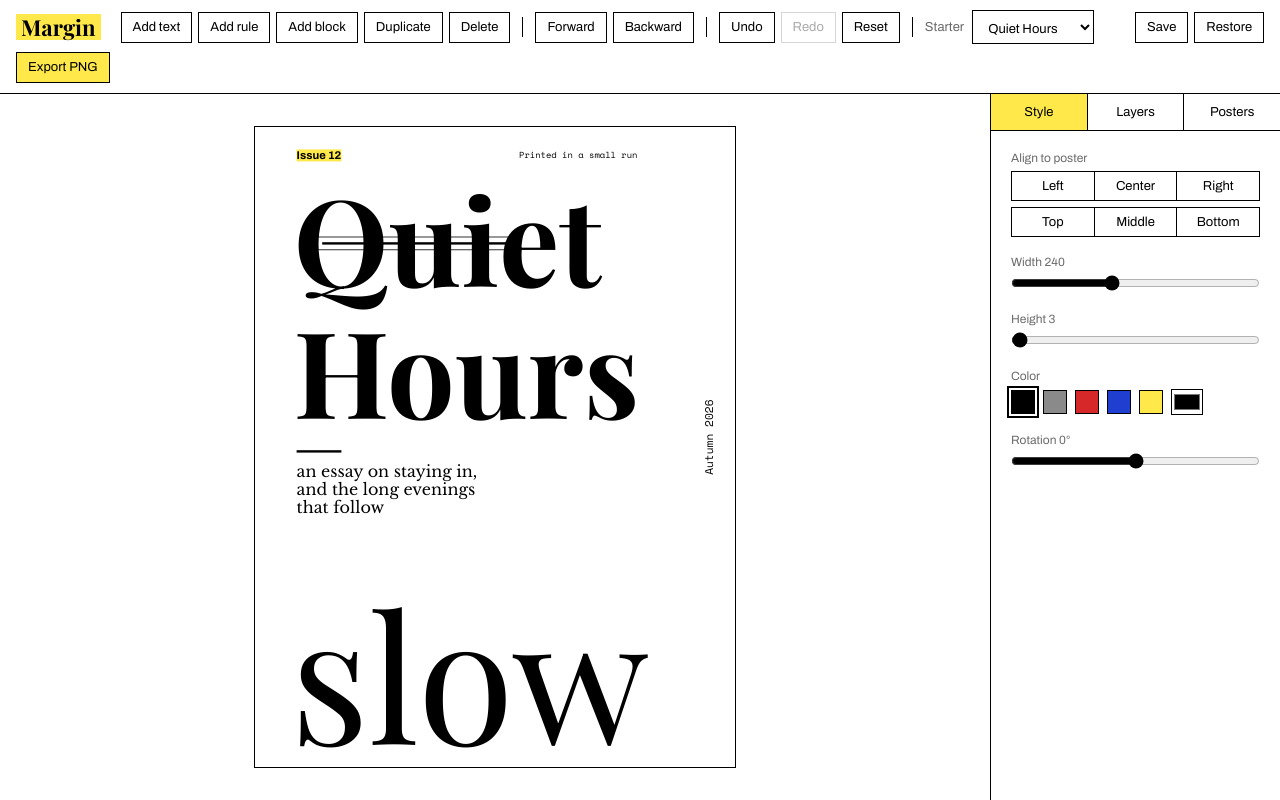
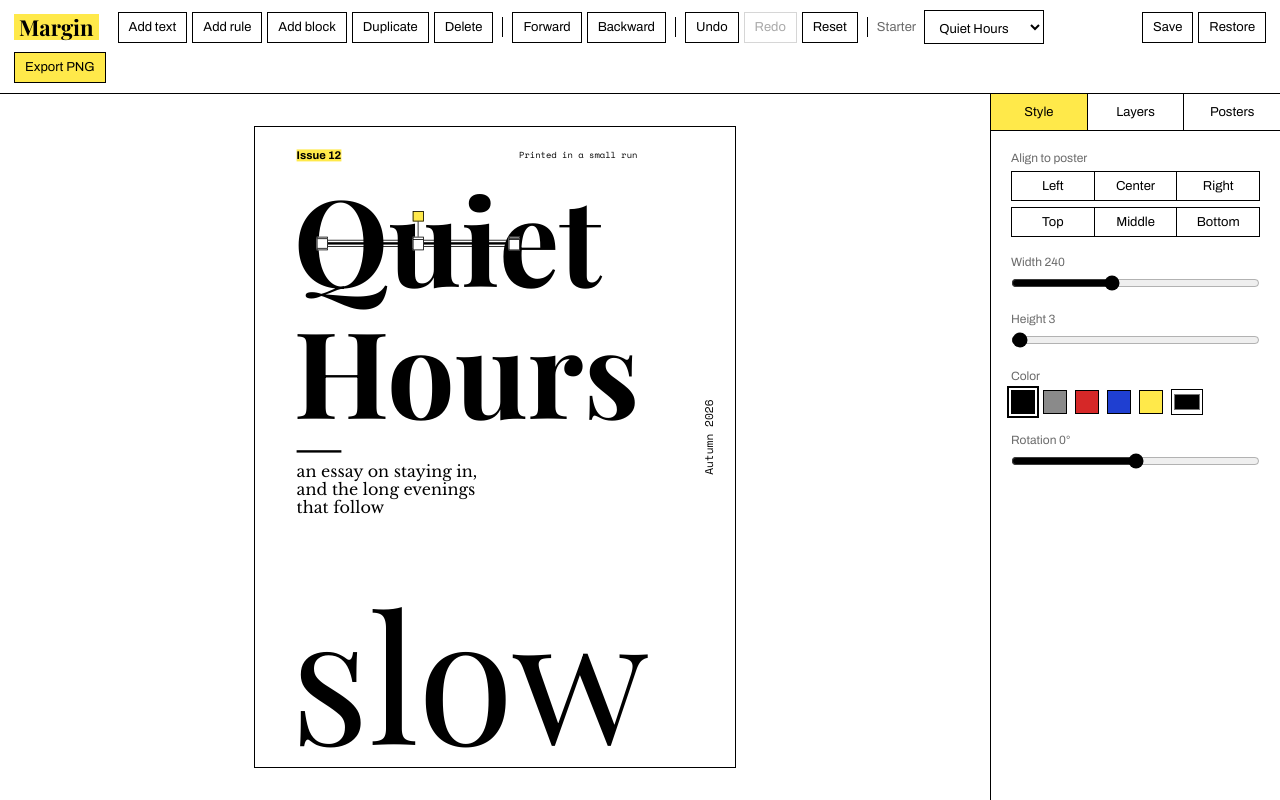
Before and after one commit to kartikyemul/margin-type-playground, a React (Vite) app: page / in a window 1280 px wide. Both pictures are taken after a click on the button "Add rule". Built offline with nearby package versions, Linux system fonts and the light colour scheme; a web font is replaced by a local one.

Commit message:
add resize and rotate handles, grid on the canvas

```diff
--- a/src/App.css
+++ b/src/App.css
@@ -50,8 +50,8 @@ textarea {
   display: flex;
   flex-wrap: wrap;
   align-items: center;
-  gap: 8px 6px;
-  padding: 10px 16px;
+  gap: 8px 5px;
+  padding: 10px 14px;
   border-bottom: 1px solid #000;
 }
 
@@ -68,7 +68,7 @@ textarea {
 .divider {
   width: 1px;
   height: 20px;
-  margin: 0 6px;
+  margin: 0 4px;
   background: #000;
 }
 
@@ -80,13 +80,17 @@ textarea {
   white-space: nowrap;
   font-size: 13px;
   line-height: 1;
-  padding: 8px 11px;
+  padding: 8px 10px;
   border: 1px solid #000;
   background: #fff;
   cursor: pointer;
 }
 
 .btn:hover:not(:disabled) {
+  background: var(--yellow);
+}
+
+.btn[aria-pressed='true'] {
   background: var(--yellow);
 }
 
@@ -192,12 +196,45 @@ textarea {
 
 .item:hover {
   outline: 1px dashed #999;
-  outline-offset: 6px;
+  outline-offset: 2px;
 }
 
 .item.selected {
   outline: 1px solid #000;
-  outline-offset: 6px;
+  outline-offset: 2px;
+}
+
+.grid {
+  position: absolute;
+  top: 0;
+  left: 0;
+  pointer-events: none;
+}
+
+.handle {
+  position: absolute;
+  z-index: 2;
+  background: #fff;
+  border: 1px solid #000;
+  transform: translate(-50%, -50%);
+  touch-action: none;
+}
+
+.handle.rotate {
+  background: var(--yellow);
+  cursor: grab;
+}
+
+.handle.rotate:active {
+  cursor: grabbing;
+}
+
+.rotate-line {
+  position: absolute;
+  left: 50%;
+  background: #000;
+  pointer-events: none;
+  transform: translateX(-50%);
 }
 
 .line {
@@ -340,6 +377,20 @@ textarea {
   margin-bottom: 6px;
   font-size: 12px;
   color: var(--muted);
+}
+
+.visually-hidden {
+  position: absolute;
+  width: 1px;
+  height: 1px;
+  overflow: hidden;
+  clip: rect(0 0 0 0);
+  white-space: nowrap;
+}
+
+.field label.check + label.check,
+.field label.check + .segmented {
+  margin-top: 8px;
 }
 
 .field label.check {
--- a/src/Canvas.jsx
+++ b/src/Canvas.jsx
@@ -1,5 +1,10 @@
 import { useEffect, useRef, useState } from 'react'
 import { HIGHLIGHT, MARGIN, fontStack } from './constants.js'
+
+const SHAPE_HANDLES = ['nw', 'n', 'ne', 'e', 'se', 's', 'sw', 'w']
+const TEXT_HANDLES = ['nw', 'ne', 'se', 'sw']
+
+const CURSORS = { n: 'ns-resize', s: 'ns-resize', e: 'ew-resize', w: 'ew-resize', nw: 'nwse-resize', se: 'nwse-resize', ne: 'nesw-resize', sw: 'nesw-resize' }
 
 // Snap one axis: the element's start, middle or end can lock onto the margin or the centre.
 function snapAxis(pos, size, total, threshold) {
@@ -21,9 +26,12 @@ function snapAxis(pos, size, total, threshold) {
 function Canvas({ elements, poster, selectedIds, onSelect, onMove, onEdit }) {
   const stageRef = useRef(null)
   const drag = useRef(null)
+  const handleDrag = useRef(null)
   const dragCount = useRef(0)
   const [scale, setScale] = useState(0.7)
   const [guides, setGuides] = useState({ x: null, y: null })
+
+  const grid = poster.snapGrid ? poster.gridSize : 0
 
   useEffect(() => {
     const observer = new ResizeObserver(([entry]) => {
@@ -90,6 +98,9 @@ function Canvas({ elements, poster, selectedIds, onSelect, onMove, onEdit }) {
       y = sy.pos
       guideX = sx.guide
       guideY = sy.guide
+      // no guide nearby, so fall back to the grid if it's switched on
+      if (grid && guideX === null) x = Math.round(x / grid) * grid
+      if (grid && guideY === null) y = Math.round(y / grid) * grid
     }
     setGuides({ x: guideX, y: guideY })
 
@@ -115,6 +126,82 @@ function Canvas({ elements, poster, selectedIds, onSelect, onMove, onEdit }) {
     setGuides({ x: null, y: null })
   }
 
+  // Resize and rotate handles (only shown when a single item is selected)
+  function startHandle(e, el, kind) {
+    e.stopPropagation()
+    e.currentTarget.setPointerCapture(e.pointerId)
+    const node = e.currentTarget.parentElement
+    const rect = node.getBoundingClientRect()
+    dragCount.current += 1
+    handleDrag.current = {
+      kind,
+      el,
+      session: dragCount.current,
+      startX: e.clientX,
+      startY: e.clientY,
+      w: node.offsetWidth,
+      h: node.offsetHeight,
+      cx: rect.left + rect.width / 2,
+      cy: rect.top + rect.height / 2,
+    }
+  }
+
+  function moveHandle(e) {
+    const d = handleDrag.current
+    if (!d) return
+
+    if (d.kind === 'rotate') {
+      let deg = (Math.atan2(e.clientY - d.cy, e.clientX - d.cx) * 180) / Math.PI + 90
+      deg = ((((deg + 180) % 360) + 360) % 360) - 180
+      if (e.shiftKey) deg = Math.round(deg / 15) * 15
+      onMove({ [d.el.id]: { rotation: Math.round(deg) } }, 'rotate-' + d.session)
+      return
+    }
+
+    // turn the pointer movement into the item's own (rotated) directions
+    const rad = (d.el.rotation * Math.PI) / 180
+    const dx = (e.clientX - d.startX) / scale
+    const dy = (e.clientY - d.startY) / scale
+    const lx = dx * Math.cos(rad) + dy * Math.sin(rad)
+    const ly = -dx * Math.sin(rad) + dy * Math.cos(rad)
+    const sx = d.kind.includes('e') ? 1 : d.kind.includes('w') ? -1 : 0
+    const sy = d.kind.includes('s') ? 1 : d.kind.includes('n') ? -1 : 0
+
+    let w = d.w
+    let h = d.h
+    const changes = {}
+
+    if (d.el.type === 'shape') {
+      const snap = (v) => (grid ? Math.max(grid, Math.round(v / grid) * grid) : Math.max(1, Math.round(v)))
+      if (sx !== 0) w = snap(d.w + sx * lx)
+      if (sy !== 0) h = snap(d.h + sy * ly)
+      changes.width = w
+      changes.height = h
+    } else {
+      // text scales its font size, following the diagonal
+      const diagonal = Math.hypot(d.w, d.h)
+      const along = (lx * sx * d.w + ly * sy * d.h) / diagonal
+      const size = Math.round(Math.min(400, Math.max(8, d.el.fontSize * (1 + along / diagonal))))
+      const ratio = size / d.el.fontSize
+      w = d.w * ratio
+      h = d.h * ratio
+      changes.fontSize = size
+    }
+
+    // keep the opposite edge or corner where it was
+    const shiftX = (sx * (w - d.w)) / 2
+    const shiftY = (sy * (h - d.h)) / 2
+    const cx = d.el.x + d.w / 2 + shiftX * Math.cos(rad) - shiftY * Math.sin(rad)
+    const cy = d.el.y + d.h / 2 + shiftX * Math.sin(rad) + shiftY * Math.cos(rad)
+    changes.x = Math.round(cx - w / 2)
+    changes.y = Math.round(cy - h / 2)
+    onMove({ [d.el.id]: changes }, 'resize-' + d.session)
+  }
+
+  function endHandle() {
+    handleDrag.current = null
+  }
+
   function itemProps(el) {
     return {
       'data-id': el.id,
@@ -124,6 +211,46 @@ function Canvas({ elements, poster, selectedIds, onSelect, onMove, onEdit }) {
       onPointerCancel: endDrag,
     }
   }
+
+  function renderHandles(el) {
+    const size = 11 / scale
+    const reach = 26 / scale
+    const dirs = el.type === 'shape' ? SHAPE_HANDLES : TEXT_HANDLES
+    const handleProps = (kind) => ({
+      onPointerDown: (e) => startHandle(e, el, kind),
+      onPointerMove: moveHandle,
+      onPointerUp: endHandle,
+      onPointerCancel: endHandle,
+    })
+
+    return (
+      <>
+        <div className="rotate-line" style={{ top: -reach, height: reach, width: 1 / scale }} />
+        <div
+          className="handle rotate"
+          style={{ left: '50%', top: -reach, width: size, height: size }}
+          title="Rotate (hold Shift for 15° steps)"
+          {...handleProps('rotate')}
+        />
+        {dirs.map((dir) => (
+          <div
+            key={dir}
+            className="handle"
+            style={{
+              left: dir.includes('w') ? 0 : dir.includes('e') ? '100%' : '50%',
+              top: dir.includes('n') ? 0 : dir.includes('s') ? '100%' : '50%',
+              width: size,
+              height: size,
+              cursor: CURSORS[dir],
+            }}
+            {...handleProps(dir)}
+          />
+        ))}
+      </>
+    )
+  }
+
+  const onlyId = selectedIds.length === 1 ? selectedIds[0] : null
 
   return (
     <div className="stage" ref={stageRef} onPointerDown={() => onSelect(null)}>
@@ -137,10 +264,21 @@ function Canvas({ elements, poster, selectedIds, onSelect, onMove, onEdit }) {
             transform: `scale(${scale})`,
           }}
         >
+          {poster.showGrid && (
+            <svg className="grid" width={poster.width} height={poster.height} aria-hidden="true">
+              <defs>
+                <pattern id="grid-pattern" width={poster.gridSize} height={poster.gridSize} patternUnits="userSpaceOnUse">
+                  <path d={`M ${poster.gridSize} 0 H 0 V ${poster.gridSize}`} fill="none" stroke="#808080" strokeOpacity="0.35" />
+                </pattern>
+              </defs>
+              <rect width="100%" height="100%" fill="url(#grid-pattern)" />
+            </svg>
+          )}
           {elements
             .filter((el) => !el.hidden)
             .map((el) => {
               const selected = selectedIds.includes(el.id)
+              const handles = el.id === onlyId ? renderHandles(el) : null
 
               if (el.type === 'shape') {
                 return (
@@ -156,7 +294,9 @@ function Canvas({ elements, poster, selectedIds, onSelect, onMove, onEdit }) {
                       transform: `rotate(${el.rotation}deg)`,
                     }}
                     {...itemProps(el)}
-                  />
+                  >
+                    {handles}
+                  </div>
                 )
               }
 
@@ -188,6 +328,7 @@ function Canvas({ elements, poster, selectedIds, onSelect, onMove, onEdit }) {
                       </span>
                     </div>
                   ))}
+                  {handles}
                 </div>
               )
             })}
```
